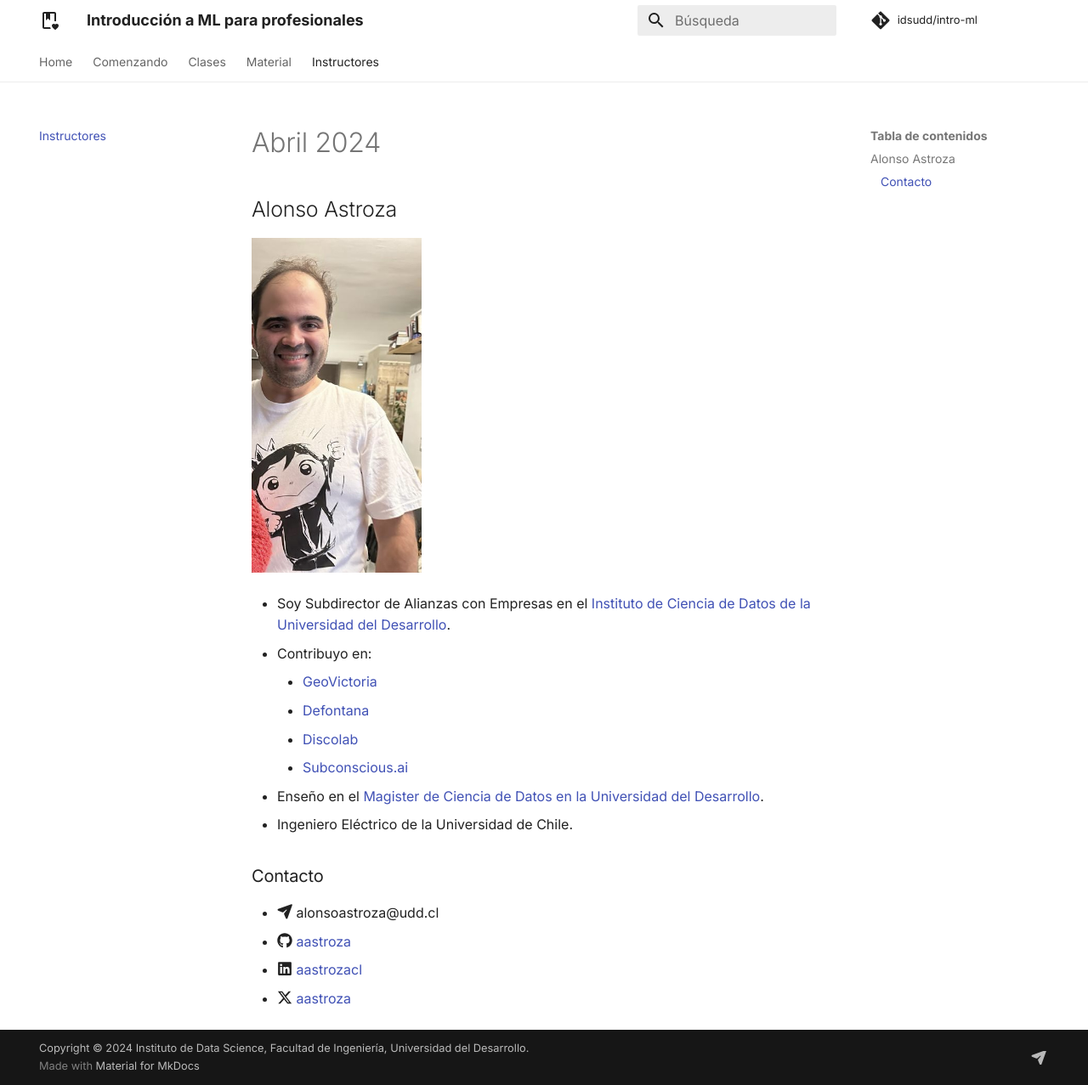
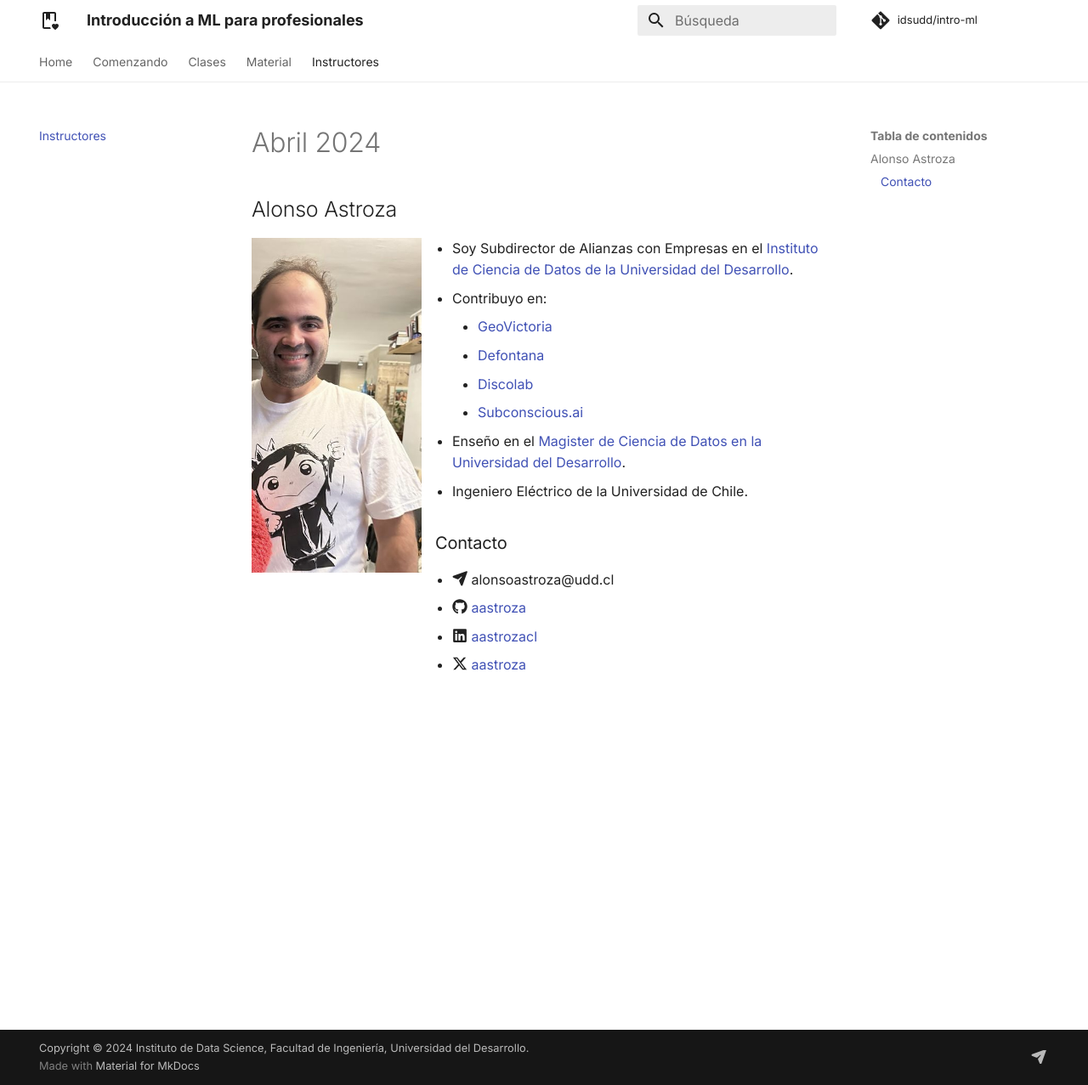
Before and after one commit to idsudd/intro-ml, an MkDocs documentation site: the page built from docs/instructor/index.md, in a window 1280 px wide and 1277 px high. Shown: the whole window at 85% size. Built offline with MkDocs 1.6.1 and Material for MkDocs 9.7.7, drawn with Linux system fonts in a browser that asks for light colours; comment, search, counter and statistics services are not loaded.

Commit message:
Update index.md

```diff
--- a/docs/instructor/index.md
+++ b/docs/instructor/index.md
@@ -2,7 +2,7 @@
 
 ## Alonso Astroza
 
-![Alonso](../assets/images/alonso.png){ align=left, width="200" }
+![Alonso](../assets/images/alonso.png){ width="200", align=left }
 
 * Soy Subdirector de Alianzas con Empresas en el [Instituto de Ciencia de Datos de la Universidad del Desarrollo](https://ingenieria.udd.cl/persona/alonso-astroza-tagle/).
 * Contribuyo en:
```
